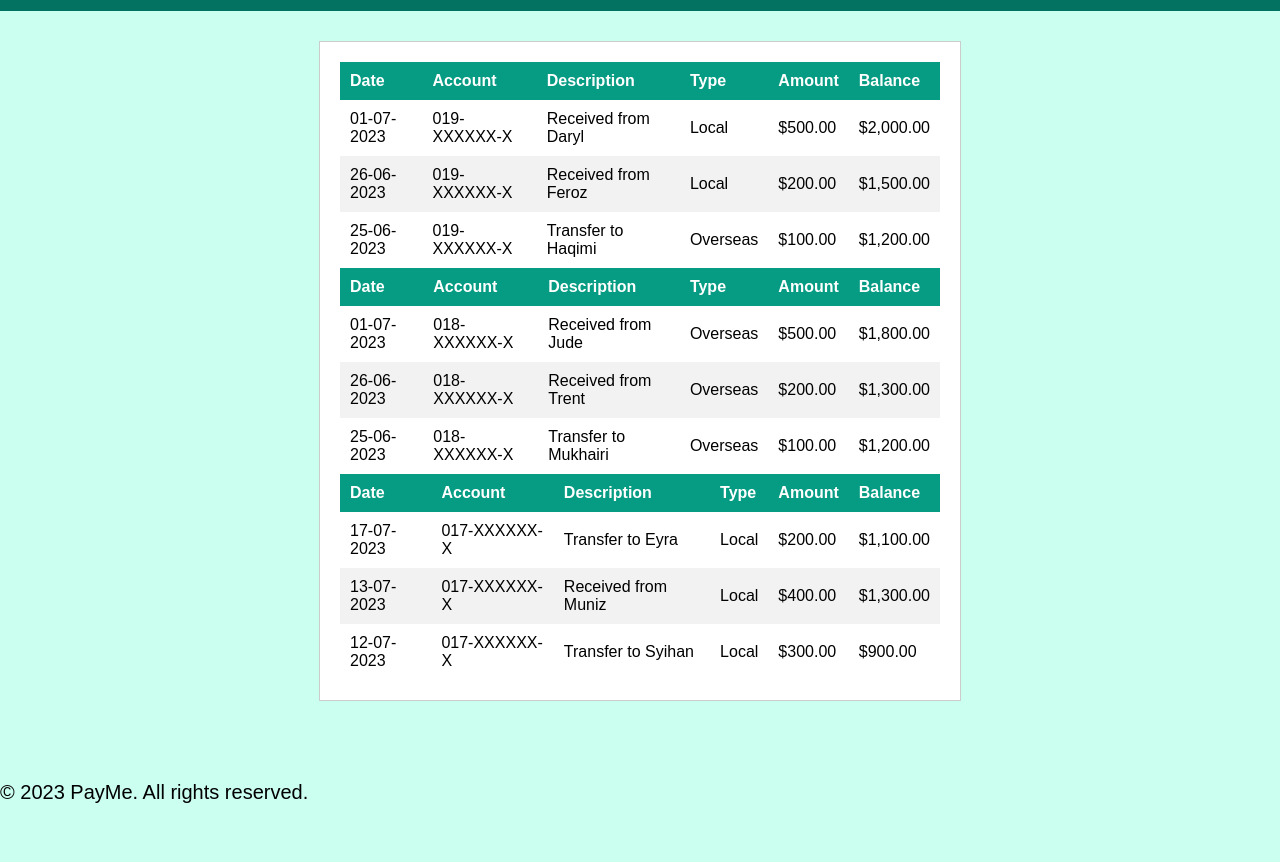
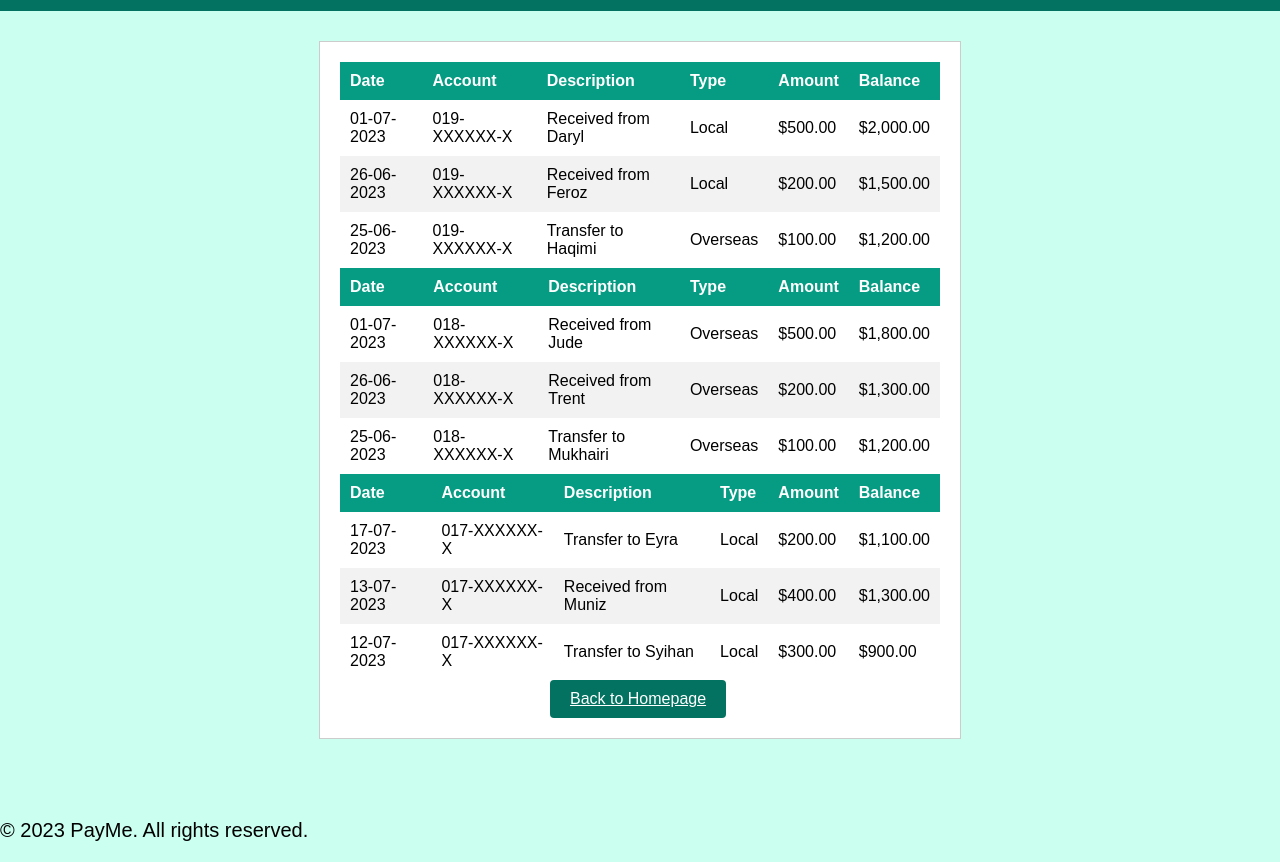
Before and after one commit to 22020351-Fatin/C369_GA, a plain HTML site: page transHistory.html in a window 1280 px wide. Shown: the part 89-951 px from the top of the page. Before the commit the page ends 913 px from the top, so only its background shows below. Drawn offline with Linux system fonts and the light colour scheme.

Commit message:
first commit

```diff
--- a/transHistory.html
+++ b/transHistory.html
@@ -55,6 +55,16 @@ Date/Time Last modified: 5/8/2023 9:54pm
 
         tr:nth-child(even) {
             background-color: #f2f2f2;
+        }
+
+        .button-container {
+            display: inline-block;
+            background-color: #037260;
+            text-decoration: none;
+            padding: 10px 20px;
+            border-radius: 4px;
+            margin-left: 210px;
+            text-align: center;
         }
 
         footer {
@@ -192,7 +202,12 @@ Date/Time Last modified: 5/8/2023 9:54pm
                 <!-- Add more rows for additional transactions -->
             </tbody>
         </table>
+        <div class="button-container">
+            <a href="index.html" style = "color:#fff">Back to Homepage</a>
+        </div>
+
     </main>
+
 
     <!-- Footer -->
     <footer>
```
